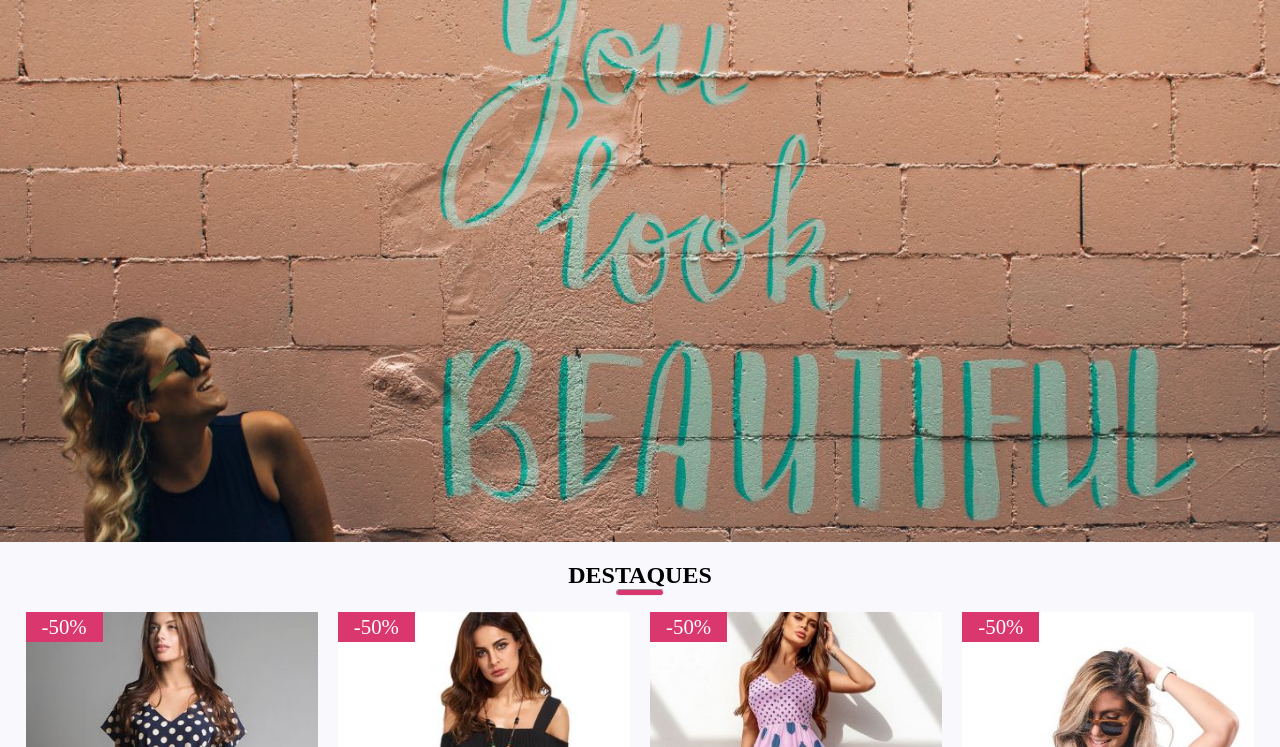
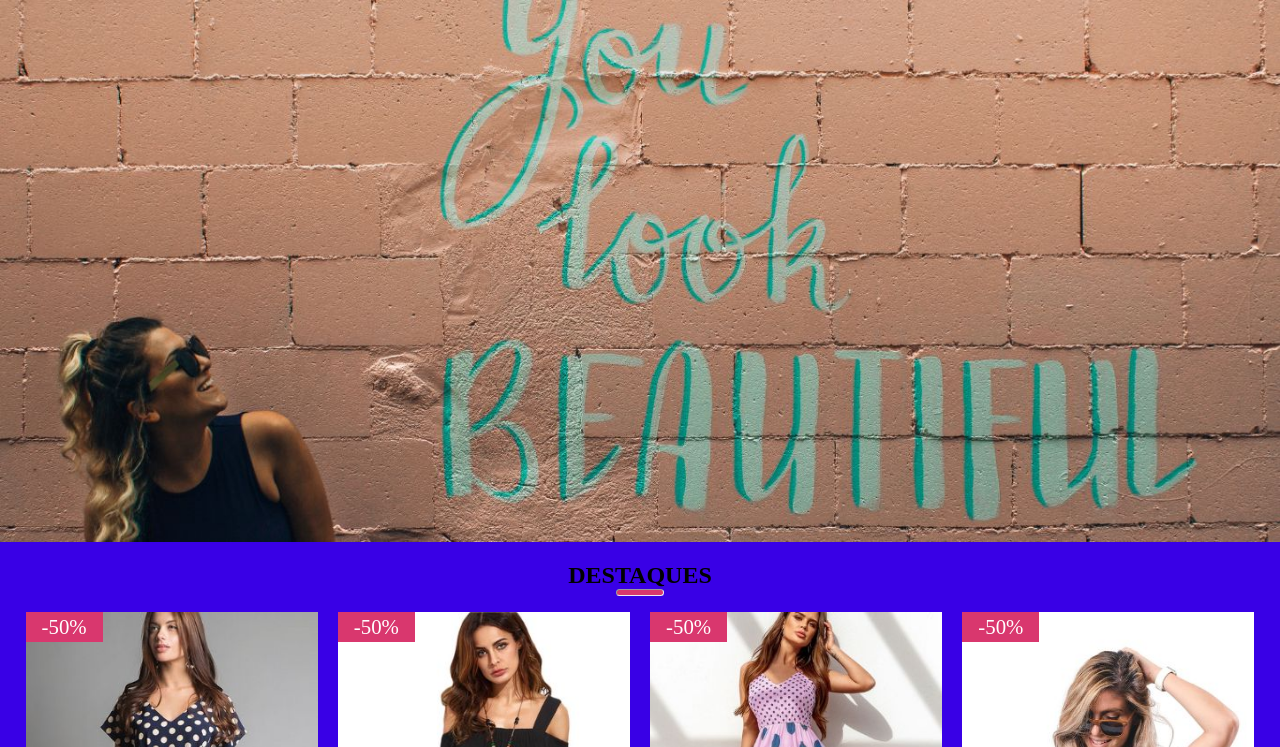
Before and after one commit to Albirozado/ninaecommerce, a plain HTML site: page index.html in a window 1280 px wide. Shown: the part 53-800 px from the top of the page. Drawn offline with nearby package versions, Linux system fonts and the light colour scheme; a web font is replaced by a local one.

Commit message:
alteracao do background da pagina interia

```diff
--- a/estilosGerais.css
+++ b/estilosGerais.css
@@ -25,7 +25,7 @@ html::-webkit-scrollbar-thumb{
     border-radius: 5rem;
 }
 body{
-    background-color: #F9F8Fc;
+    background-color: #3900e6;
     font-family: 'David Libre', serif;
 }
 section{
```
